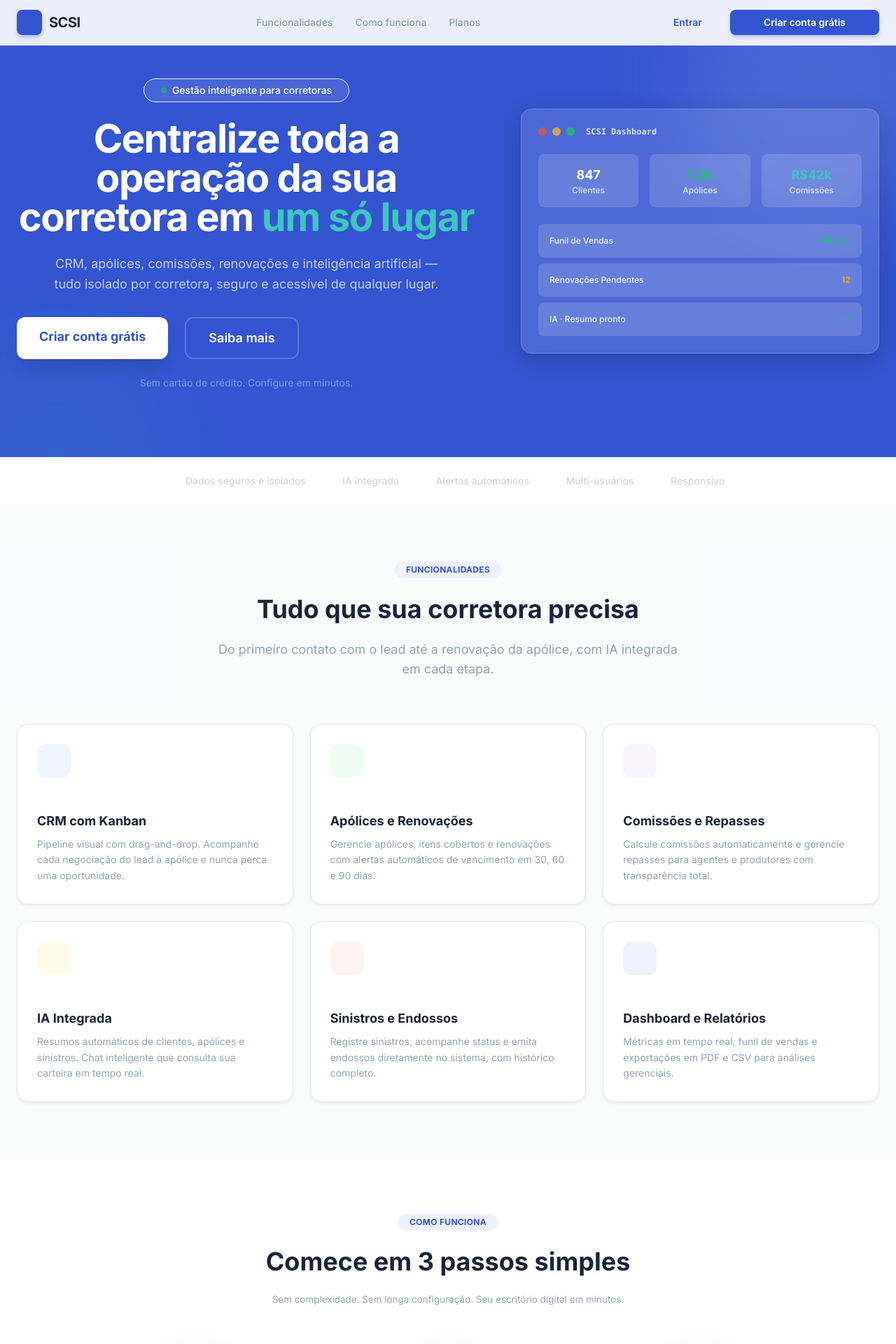
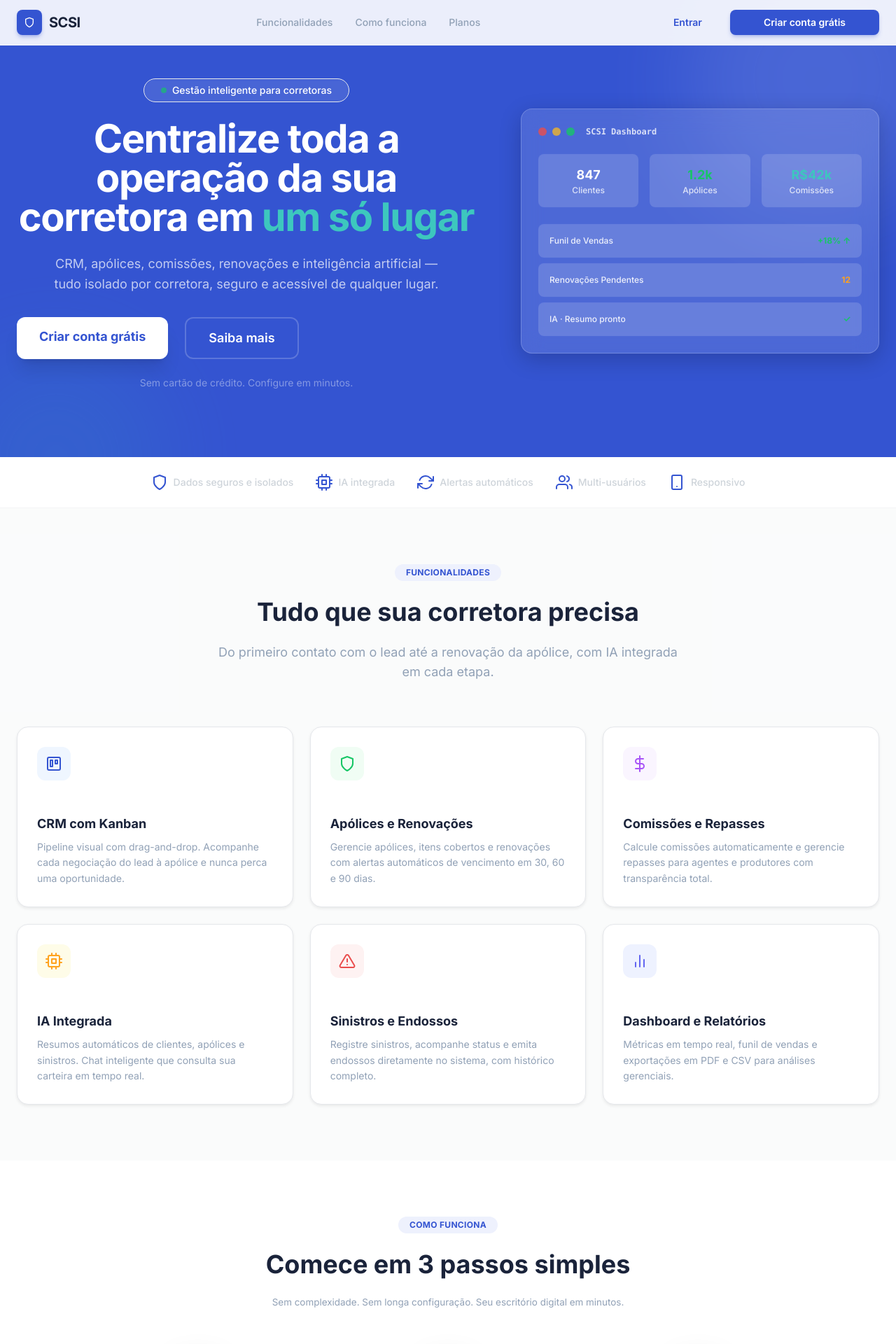
Before and after one commit to CAI0SAMPAI0/scsi, a Django app: page / in a window 1280 px wide. Shown: the top 1920 px of the page at 70% size. Run offline with Django 5.2, Linux system fonts and the light colour scheme; parts of the project's set-up code (start-up, migrations or seed data) failed here and were passed over; some libraries are stand-ins or nearby versions; some web fonts are replaced.

Commit message:
feat: add font files and integrate Feather Icons for enhanced UI

```diff
--- a/core/settings.py
+++ b/core/settings.py
@@ -7,7 +7,7 @@ environ.Env.read_env(BASE_DIR / '.env')
 
 SECRET_KEY = env('SECRET_KEY', default='django-insecure-change-me-in-production')
 DEBUG = env('DEBUG', default=True)
-ALLOWED_HOSTS = env.list('ALLOWED_HOSTS', default=['localhost', '127.0.0.1', '.hf.space', '.huggingface.co'])
+ALLOWED_HOSTS = env.list('ALLOWED_HOSTS', default=['localhost', '127.0.0.1', '.hf.space', '.huggingface.co', 'proxy.spaces.internal.huggingface.tech'])
 CSRF_TRUSTED_ORIGINS = env.list('CSRF_TRUSTED_ORIGINS', default=['http://localhost:8000', 'https://supercai0-scsi.hf.space', 'https://*.hf.space', 'https://*.huggingface.co'])
 
 AUTH_USER_MODEL = 'accounts.User'
--- a/templates/base.html
+++ b/templates/base.html
@@ -21,6 +21,24 @@
 
 <!-- Vendors JS -->
 <script src="{% static 'js/vendors.min.js' %}"></script>
+<!-- Feather Icons (replaces <i data-feather="..."> with inline SVG) -->
+<script src="https://unpkg.com/feather-icons@4.29.1/dist/feather.min.js"></script>
+<script>
+document.querySelectorAll('i[class*="feather-"]').forEach(function(el){
+    var m = el.className.match(/feather-([a-z0-9-]+)/);
+    if (m && feather.icons[m[1]]) {
+        el.setAttribute('data-feather', m[1]);
+        el.classList.remove('feather-' + m[1]);
+        var fs = el.style.fontSize;
+        if (fs) {
+            el.style.fontSize = '';
+            el.style.width = fs;
+            el.style.height = fs;
+        }
+    }
+});
+feather.replace();
+</script>
 <!-- SCSI App JS -->
 <script src="{% static 'js/app.js' %}"></script>
 {% block extra_js %}{% endblock %}
```
Also changed, not shown: 1 other file.
